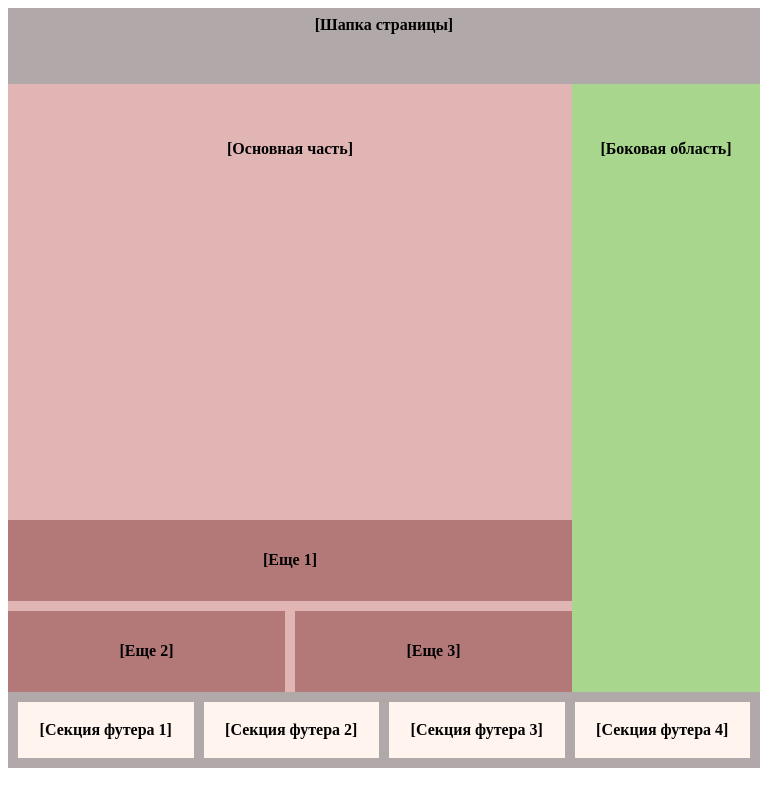
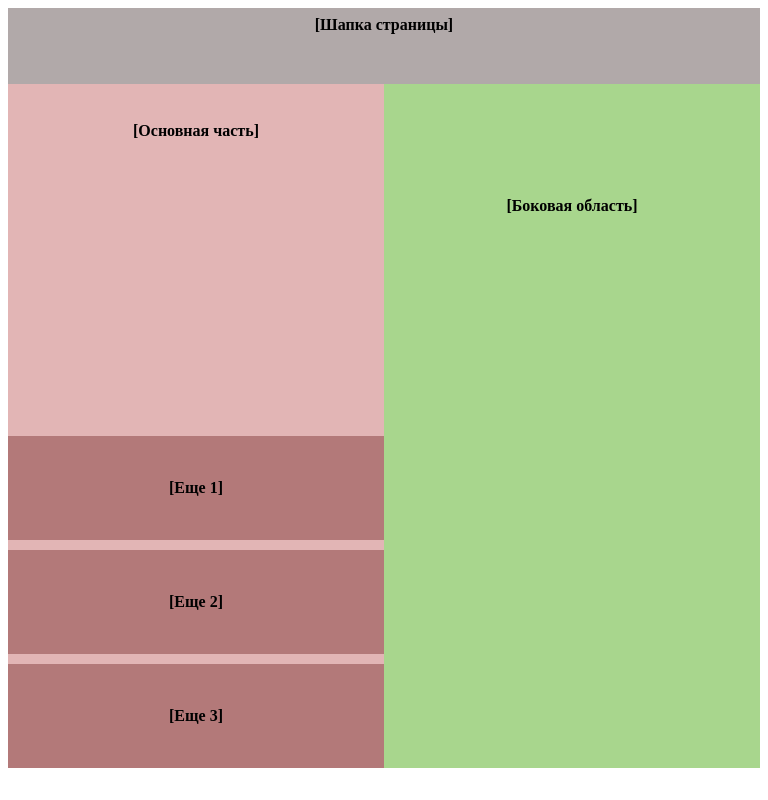
Before and after one commit to Julia1284/Grid, a plain HTML site: page index.html in a window 768 px wide. Drawn offline with Linux system fonts and the light colour scheme.

Commit message:
Adaptive

```diff
--- a/styles/style.css
+++ b/styles/style.css
@@ -1,25 +1,9 @@
-.container {
-    display: grid;
-    grid-template-columns: 3fr 1fr;
-    grid-template-rows: 10% 1fr 10%;
-    height: 95vh;
-    width: 100%;
-}
 
 .header {
     background-color: rgb(177, 169, 169);
     grid-column: 1/4;
     padding-top: 1%;
 }
-
-.main {
-    background-color: rgb(226, 181, 181);
-    display: grid;
-    grid-template-columns: repeat(4, 1fr);
-    grid-template-rows: 70% 1fr 1fr;
-    grid-gap: 10px;
-}
-
 .content-2,
 .content-3,
 .content-4 {
@@ -28,47 +12,118 @@
     align-content: center;
 }
 
-.aside {
-    background-color: rgb(168, 214, 141);
-    padding-top: 30%;
-}
-
-.footer {
+@media screen and (min-width:1024px){
+    .container {
+        display: grid;
+        grid-template-columns: 3fr 1fr;
+        grid-template-rows: 10% 1fr 10%;
+        height: 95vh;
+        width: 100%;
+    }
+    .aside {
+        background-color: rgb(168, 214, 141);
+        padding-top: 30%;
+    }
+    .main {
+        background-color: rgb(226, 181, 181);
+        display: grid;
+        grid-template-columns: repeat(4, 1fr);
+        grid-template-rows: 70% 1fr 1fr;
+        grid-gap: 10px;
+    }
+    .content-1 {
+        grid-column: 1/5;
+        padding: 10%;
+    }
+    .content-2 {
+        grid-column: 1/5;
+    }
+    .content-3 {
+        grid-column: 1/3;
+    }
+    .content-4 {
+        grid-column: 3/5;
+    }
+    .footer {
     background-color: rgb(177, 169, 169);
     grid-column: 1/4;
     display: grid;
     grid-template-columns: 1fr 1fr 1fr 1fr;
     grid-gap: 10px;
     padding: 10px;
+    text-align: center;
+    font-weight: bolder;
 }
+}
+@media screen and (min-width:768px) and (max-width:1023px) {
+    .container {
+        display: grid;
+        grid-template-columns: 1fr 1fr;
+        grid-template-rows: 10% 1fr;
+        height: 95vh;
+        width: 100%;}
+        .aside {
+            background-color: rgb(168, 214, 141);
+            padding-top: 30%;
+        }
+        .main {
+            background-color: rgb(226, 181, 181);
+            display: grid;
+            grid-template-columns: repeat(4, 1fr);
+            grid-template-rows: 50% 1fr 1fr 1fr;
+            grid-gap: 10px;
+        }
+        .content-1 {
+            grid-column: 1/5;
+            grid-row: 1/2;
+            padding: 10%;
+        }
+        .content-2 {
+            grid-column: 1/5;
+            grid-row: 2/3;
+        }
 
+        .content-3 {
+            grid-column: 1/5;
+            grid-row: 3/4;
+        }
+        .content-4 {
+            grid-column: 1/5;
+            grid-row: 4/5;
+        }
+    .footer{
+        display: none;
+    }
+}
+@media screen and (max-width:767px){
+    .container {
+    display: grid;
+    grid-template-columns: 1fr;
+    grid-template-rows: 10% 1fr;
+    height: 95vh;
+    width: 100%;}
+    .aside {
+        display: none;
+    }
+    .main {
+        background-color: rgb(226, 181, 181);
+        display: grid;
+        grid-template-rows: 50% 1fr 1fr 1fr;
+        grid-gap: 10px;
+    }
+    .footer{
+        display: none;
+    }
+
+}
 .section {
     background-color: seashell;
     display: grid;
     align-content: center;
 }
-
-.content-1 {
-    grid-column: 1/5;
-    padding: 10%;
-}
-
-.content-2 {
-    grid-column: 1/5;
-}
-
-.content-3 {
-    grid-column: 1/3;
-}
-
-.content-4 {
-    grid-column: 3/5;
-}
-
 .header,
 .main,
-.aside,
-.footer {
+.aside {
     text-align: center;
     font-weight: bolder;
 }
```
